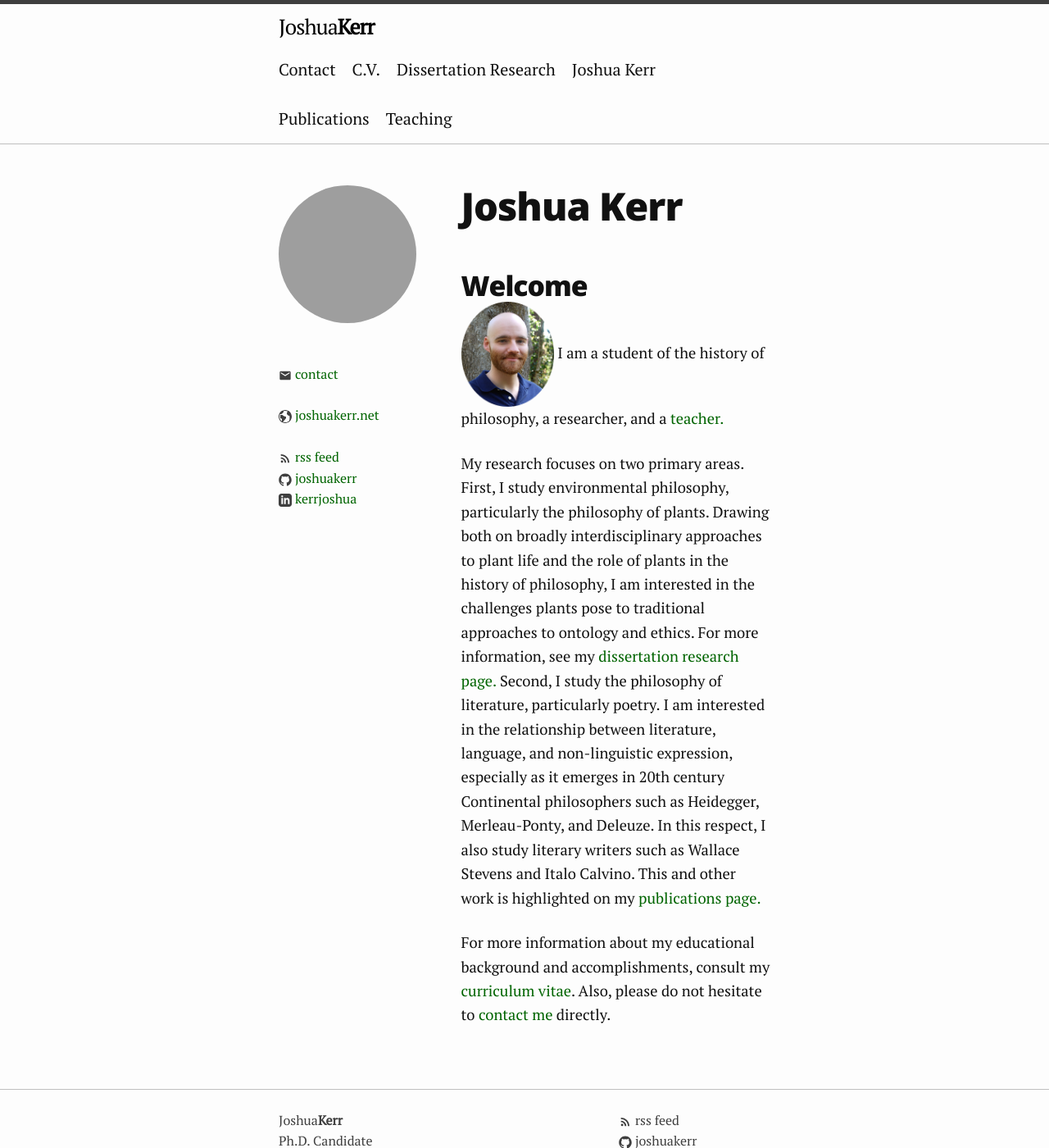
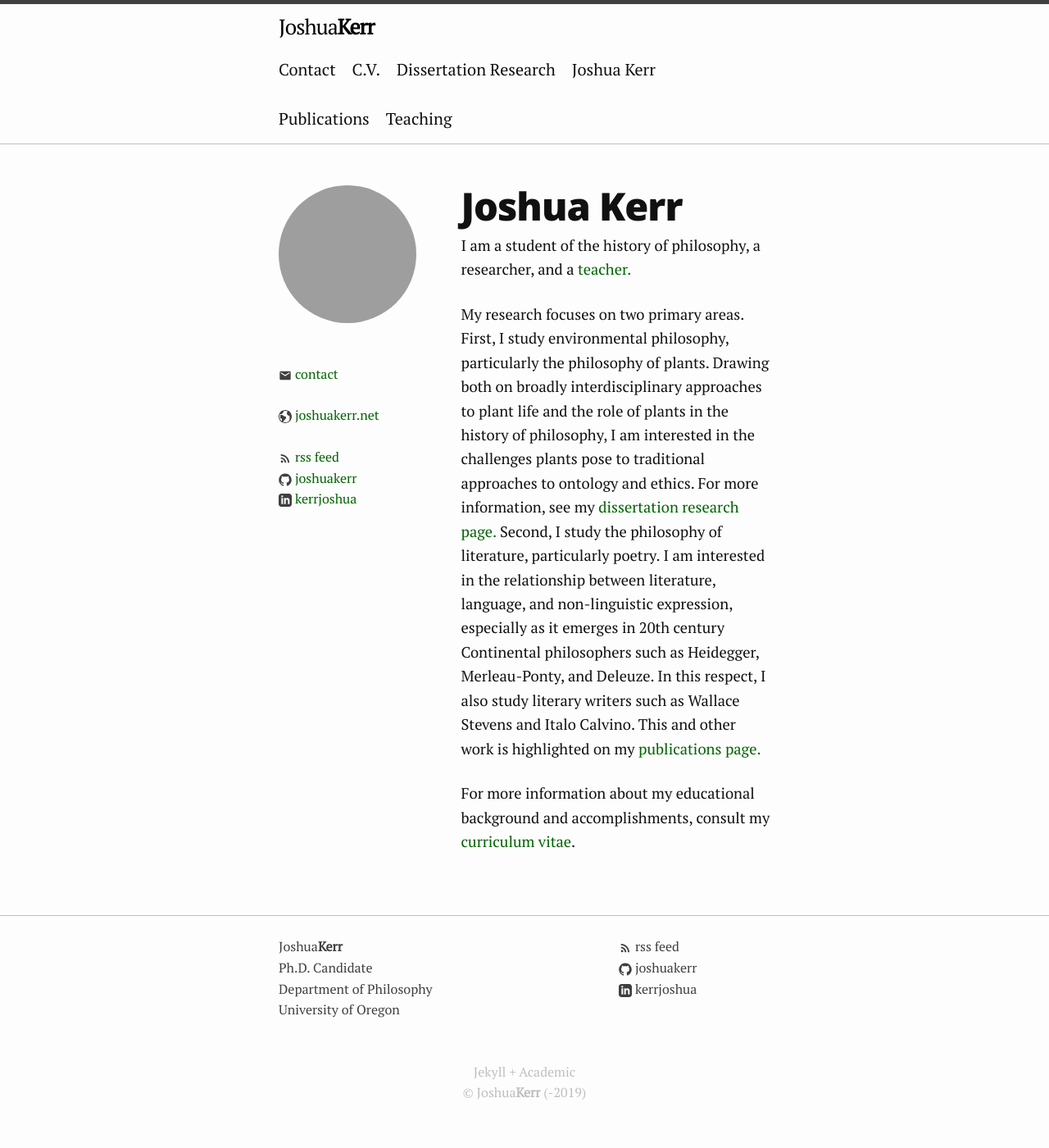
Before and after one commit to joshuakerr/joshuakerr.github.io.old, a Jekyll site: the page built from index.md, in a window 1280 px wide and 1400 px high. Shown: the whole window at 82% size. Built offline with Jekyll 4.4.1, drawn with Linux system fonts in a browser that asks for light colours; grey boxes are pictures that could not be loaded.

Commit message:
theme updates

```diff
--- a/index.md
+++ b/index.md
@@ -4,10 +4,8 @@
     tagline: Joshua Kerr
 ---
 
-## Welcome
-
-<img src="{{site.baseurl}}/images/portrait-small.png" width="30%" alt="Portrait"> I am a student of the history of philosophy, a researcher, and a [teacher.]({{ site.url }}/pages/teaching.html)
+I am a student of the history of philosophy, a researcher, and a [teacher.]({{ site.url }}/pages/teaching.html)
 
 My research focuses on two primary areas. First, I study environmental philosophy, particularly the philosophy of plants. Drawing both on broadly interdisciplinary approaches to plant life and the role of plants in the history of philosophy, I am interested in the challenges plants pose to traditional approaches to ontology and ethics. For more information, see my [dissertation research page.]({{ site.url }}/pages/dissertation.html) Second, I study the philosophy of literature, particularly poetry. I am interested in the relationship between literature, language, and non-linguistic expression, especially as it emerges in 20th century Continental philosophers such as Heidegger, Merleau-Ponty, and Deleuze. In this respect, I also study literary writers such as Wallace Stevens and Italo Calvino. This and other work is highlighted on my [publications page.]({{ site.url }}/pages/publications.html)
 
-For more information about my educational background and accomplishments, consult my [curriculum vitae]({{ site.url }}/pages/cv.html). Also, please do not hesitate to [contact me]({{ site.url }}/pages/contact.html) directly.
+For more information about my educational background and accomplishments, consult my [curriculum vitae]({{ site.url }}/pages/cv.html).
```
